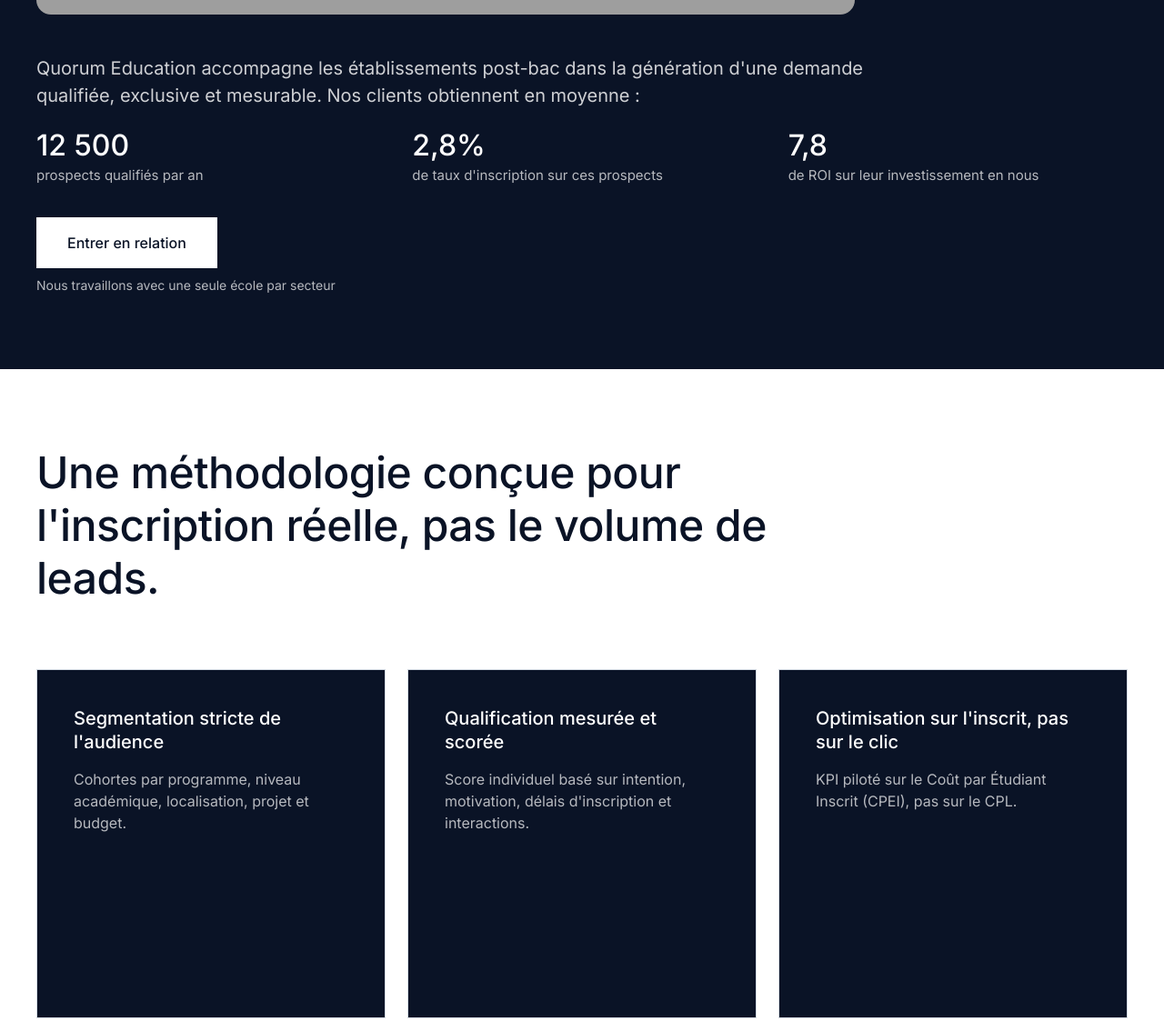
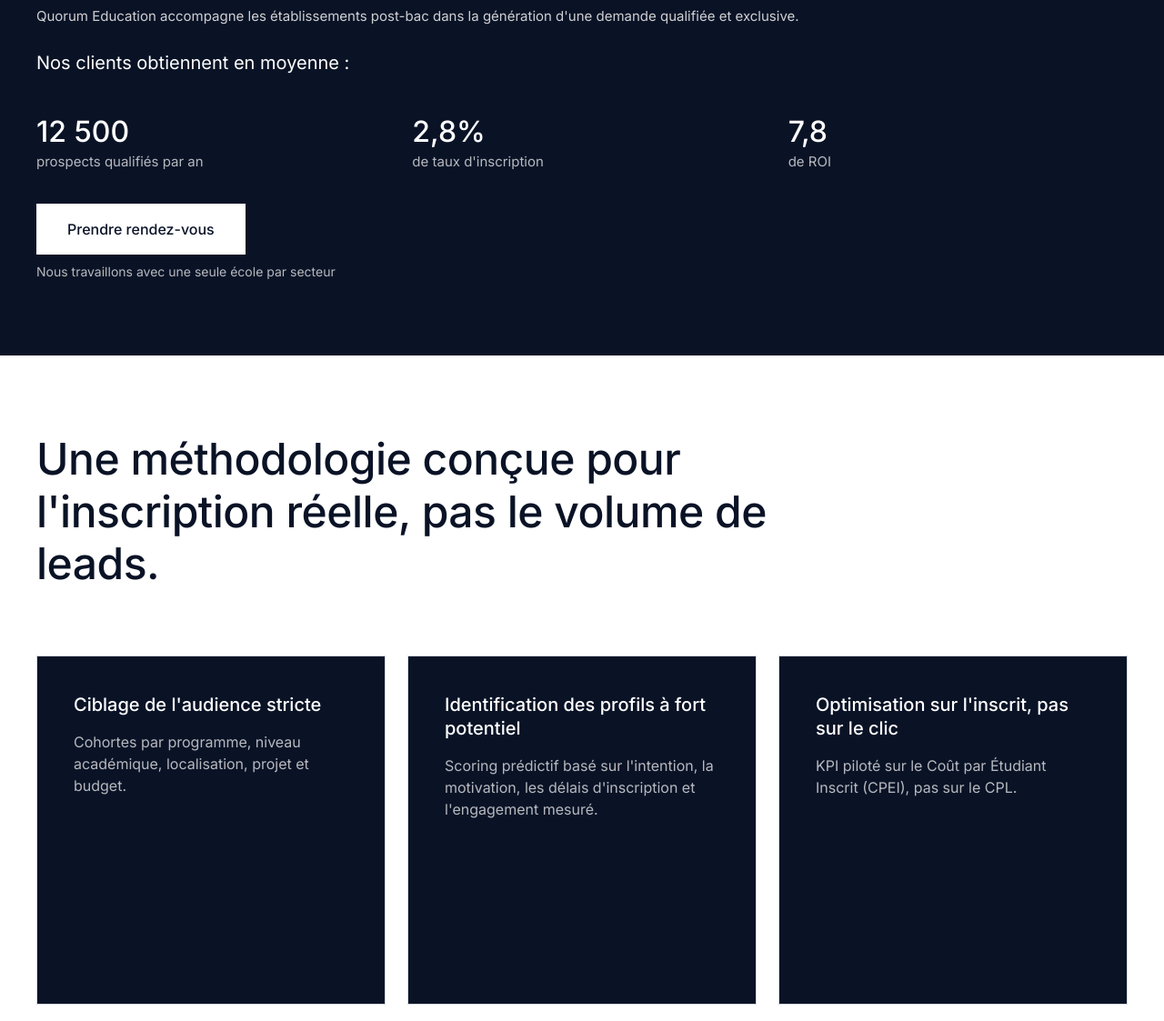
Before and after one commit to hadriun10/quorum-education-website, a plain HTML site: page index.html in a window 1280 px wide. Shown: the part 496-1619 px from the top of the page at 91% size. Drawn offline with Linux system fonts and the light colour scheme; grey boxes are pictures that could not be loaded.

Commit message:
Update content: titles, text sizes, remove repetitions, update image

```diff
--- a/index.html
+++ b/index.html
@@ -22,31 +22,30 @@
     <!-- SECTION 1 — HERO -->
     <section class="hero">
         <div class="hero-container">
-            <p class="hero-badge">Boutique d'acquisition dédiée à l'enseignement privé.</p>
-
-            <h1 class="hero-title">Des inscriptions prévisibles pour les groupes d'enseignement supérieur</h1>
+            <h1 class="hero-title">Des inscriptions garanties pour les groupes d'enseignement supérieur</h1>
 
             <img src="école contrastée.png" alt="École" class="hero-image">
 
-            <p class="hero-subtitle">Quorum Education accompagne les établissements post-bac dans la génération d'une demande qualifiée, exclusive et mesurable. Nos clients obtiennent en moyenne :</p>
+            <p class="hero-subtitle">Quorum Education accompagne les établissements post-bac dans la génération d'une demande qualifiée et exclusive.</p>
 
             <div class="hero-proofs">
+                <p class="hero-proofs-intro">Nos clients obtiennent en moyenne :</p>
                 <div class="proof-item">
                     <span class="proof-number">12 500</span>
                     <span class="proof-text">prospects qualifiés par an</span>
                 </div>
                 <div class="proof-item">
                     <span class="proof-number">2,8%</span>
-                    <span class="proof-text">de taux d'inscription sur ces prospects</span>
+                    <span class="proof-text">de taux d'inscription</span>
                 </div>
                 <div class="proof-item">
                     <span class="proof-number">7,8</span>
-                    <span class="proof-text">de ROI sur leur investissement en nous</span>
+                    <span class="proof-text">de ROI</span>
                 </div>
             </div>
 
             <div class="cta-wrapper">
-                <button class="cta-button" onclick="openModal()">Entrer en relation</button>
+                <button class="cta-button" onclick="openModal()">Prendre rendez-vous</button>
                 <p class="hero-exclusivity">Nous travaillons avec une seule école par secteur</p>
             </div>
         </div>
@@ -60,15 +59,15 @@
             <div class="method-grid">
                 <div class="method-card">
                     <div class="method-card-content">
-                        <h3 class="method-card-title">Segmentation stricte de l'audience</h3>
+                        <h3 class="method-card-title">Ciblage de l'audience stricte</h3>
                         <p class="method-card-text">Cohortes par programme, niveau académique, localisation, projet et budget.</p>
                     </div>
                 </div>
 
                 <div class="method-card">
                     <div class="method-card-content">
-                        <h3 class="method-card-title">Qualification mesurée et scorée</h3>
-                        <p class="method-card-text">Score individuel basé sur intention, motivation, délais d'inscription et interactions.</p>
+                        <h3 class="method-card-title">Identification des profils à fort potentiel</h3>
+                        <p class="method-card-text">Scoring prédictif basé sur l'intention, la motivation, les délais d'inscription et l'engagement mesuré.</p>
                     </div>
                 </div>
 
--- a/styles.css
+++ b/styles.css
@@ -120,13 +120,13 @@ body {
 }
 
 .hero-subtitle {
-    font-size: 20px;
+    font-size: 15px;
     font-weight: 400;
     line-height: 1.5;
     color: var(--white);
     opacity: 0.8;
     max-width: 1000px;
-    margin-top: 8px;
+    margin-top: 0;
 }
 
 .hero-proofs {
@@ -141,10 +141,10 @@ body {
 
 .hero-proofs-intro {
     grid-column: 1 / -1;
-    font-size: 15px;
+    font-size: 20px;
     font-weight: 400;
     color: var(--white);
-    opacity: 0.8;
+    opacity: 1;
     margin-top: 0;
     margin-bottom: 4px;
     font-family: 'Inter', sans-serif;
```
Also changed, not shown: confidentialite.html (line endings or trailing spaces), logo-quorum.png, mentions-legales.html (line endings or trailing spaces), z.png (added), 1 other file.
